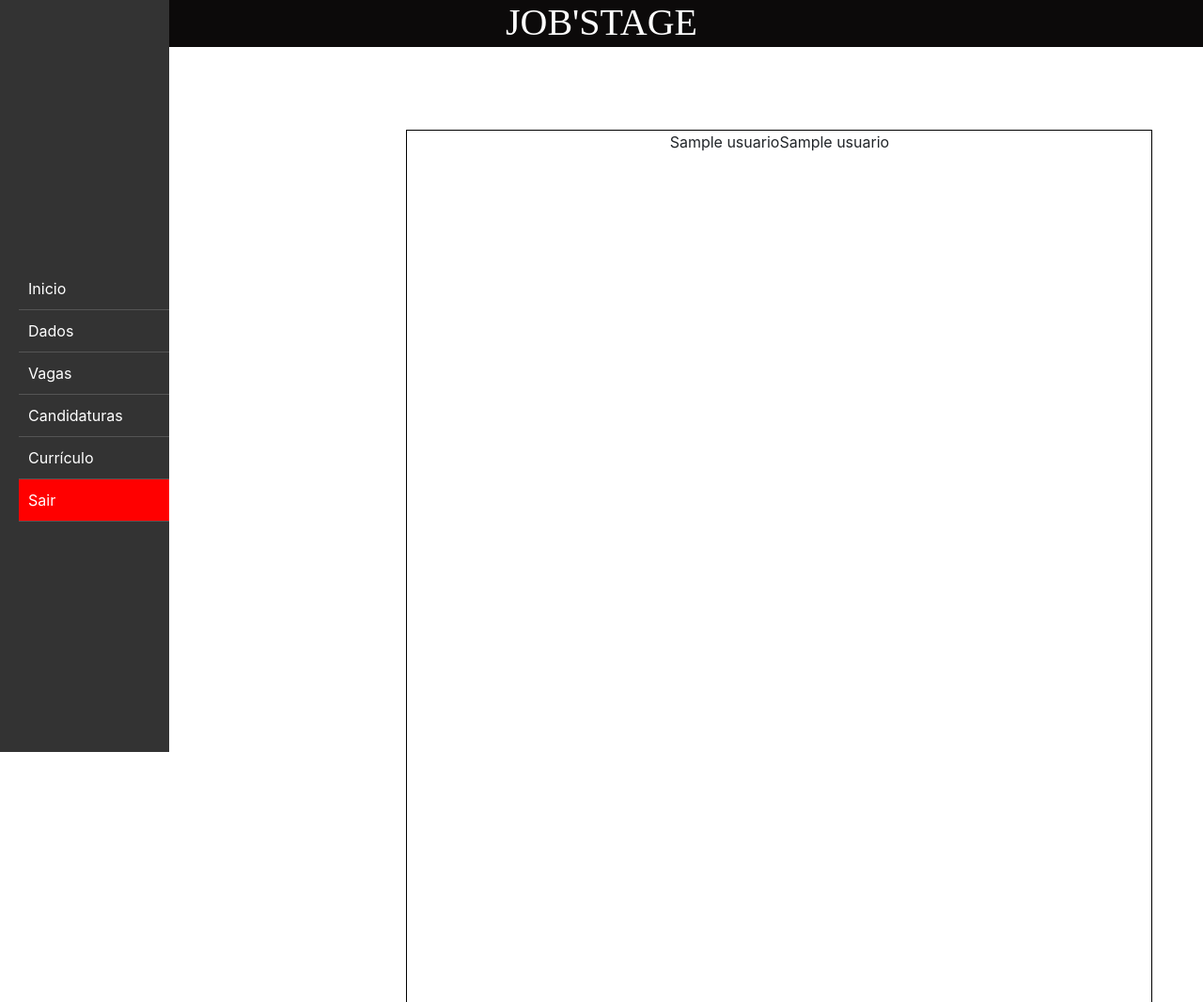
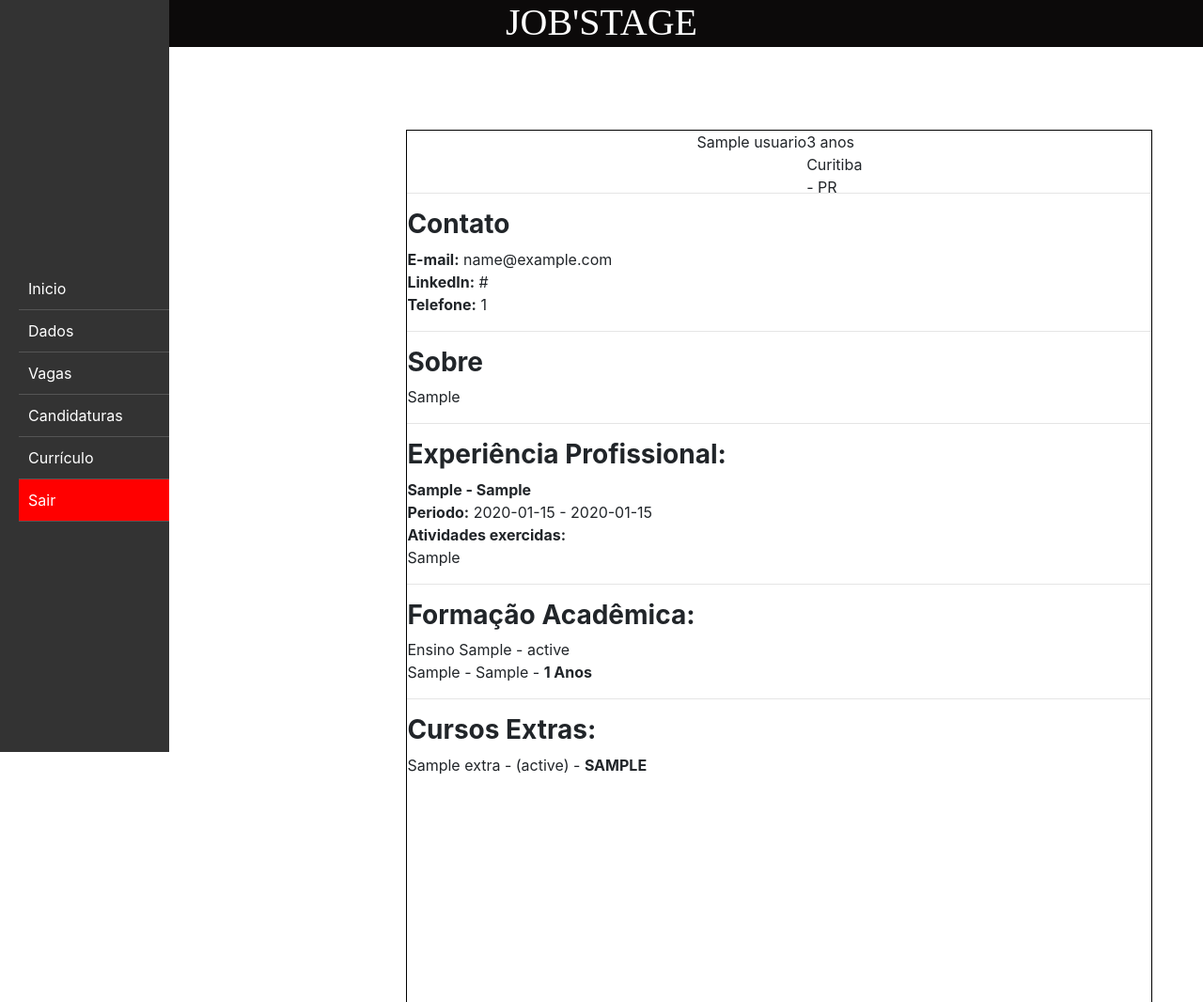
Before and after one commit to NelsonSilvaa/jobstage, a PHP site: page /usuario/dados-usuario/curriculo.php in a window 1280 px wide. Shown: the top 1066 px of the page at 94% size. Run offline with PHP 8.4, Linux system fonts and the light colour scheme; the visitor is signed in with stand-in values (Sample User, id 1); tables that the repository leaves empty hold one stand-in row (values such as "Sample post").

Commit message:
criação curriculo p1.0

```diff
--- a/usuario/dados-usuario/curriculo.php
+++ b/usuario/dados-usuario/curriculo.php
@@ -7,12 +7,6 @@ session_start();
     include("../../src/configs/conexao.php");
 
     $user_id = $_SESSION['ID_USUARIO'];
-
-    $sql = "SELECT * FROM usuario
-            WHERE ID_USUARIO = $user_id";
-
-    $resultado = mysqli_query($conn, $sql);
-    $query = mysqli_fetch_assoc($resultado);
 
 ?>
 <!DOCTYPE html>
@@ -25,6 +19,8 @@ session_start();
     <link rel="stylesheet" href="https://stackpath.bootstrapcdn.com/bootstrap/4.5.2/css/bootstrap.min.css">
     <link rel="stylesheet" href="../../css/index.css">
     <link rel="stylesheet" href="../../css/layout.css">
+    <link rel="stylesheet" href="../../css/sweetalert2.css">
+    <link rel="stylesheet" href="../../css/validacoes.css">
     <meta http-equiv="Cache-Control" content="no-cache" />
     <script src="../../src/JS/jquery-3.6.4.js"></script>
     <a href="../../index.html">
@@ -54,20 +50,135 @@ session_start();
 
     <div class="container-dados">
         <div style="width: 794px; height: 1123px; border: 1px solid black;">
+        <?php
+            $sqlUser = "SELECT * FROM usuario
+            WHERE ID_USUARIO = $user_id";
+
+            $resultadoU = mysqli_query($conn, $sqlUser);
+            $queryU = mysqli_fetch_assoc($resultadoU);
+
+            $dataNascimento = $queryU['DATA_NASC'];
+
+
+            // Cria um objeto DateTime para a data de nascimento
+            $dataNascimentoObj = date_create($dataNascimento);
+
+            // Cria um objeto DateTime para a data atual
+            $dataAtualObj = date_create();
+
+            // Calcula a diferença entre as duas datas
+            $diferenca = date_diff($dataNascimentoObj, $dataAtualObj);
+
+            // Obtém a idade a partir da diferença de anos
+            $idade = $diferenca->y;
+
+
+        ?>
             <header style="background-color: white;">
                 <div class="nome">
-                    <?php echo $query['NOME'] ?>
+                    <?php echo $queryU['NOME'] ?>
                 </div>
                 <div class="dados-pessoais">
-                    <?php echo $query['NOME'] ?>
+                    <div class="dados-idade">
+                        <?php echo $idade ?> anos
+                    </div>
+                    <div class="dados-civil">
+                        Curitiba
+                    </div>
+                    <div class="daos-localidade">
+                        - PR
+                    </div>
                 </div>
             </header>
             <main>
+                <div class="Contato">
+                    <hr>
+                    <h3><b>Contato</b></h3>
+                    <div class="contato-email">
+                        <b>E-mail:</b>  <?php echo $queryU['EMAIL'] ?>
+                    </div>
+                    <div class="contato-linkedin">
+                        <b>LinkedIn:</b>  <?php echo $queryU['LINKEDIN'] ?>
+                    </div>
+                    <div class="contato-telefone">
+                        <b>Telefone:</b>  <?php echo $queryU['TELEFONE'] ?>
+                    </div>
+                </div>
+               <div class="sobre">
+                    <hr>
+                    <h3><b>Sobre</b></h3>
+                    <div class="conteudo-sobre">
+                        <?php echo $queryU['SOBRE'] ?>
+                    </div>
+
+               </div>
+               <div class="experiencia">
+                    <hr>
+                    <h3><b>Experiência Profissional:</b></h3>
+                    <?php
+                        $sqlExp = "SELECT * FROM experiencia
+                        WHERE ID_USUARIO = $user_id";
+
+                        $res = $conn->query($sqlExp);
+
+                        $qtd = $res->num_rows;
+                        while ($row = $res->fetch_object()){
+                            echo '  <div class="empresa-cargo">
+                                        <b>' . $row->EMPRESA . ' - ' . $row->CARGO . '</b>
+                                    </div>
+                                    <div class="periodo-exp">
+                                        <b>Periodo:</b> ' . $row->INICIO . ' - ' . (isset($row->FIM) ? $row->FIM : "Atual") . '
+                                    </div>
+                                    <div class="atv-exp">
+                                        <b>Atividades exercidas:</b>
+                                        <br>
+                                        ' . $row->ATIVIDADES . '
+                                    </div>';
+                        }
+                    ?>
+                </div>
+                <div class="formacao">
+                    <hr>
+                    <h3><b>Formação Acadêmica:</b></h3>
+                    <?php
+                        $sqlFormacao = "SELECT * FROM formacao
+                        WHERE ID_USUARIO = $user_id";
+
+                        $res = $conn->query($sqlFormacao);
+
+                        $qtd = $res->num_rows;
+                        while ($row = $res->fetch_object()){
+                            echo '  <div>
+                                        <div class="nivel">
+                                            Ensino '.$row->NIVEL.' - '.$row->STATUS.'
+                                        </div>
+                                        <div class="instituicao_curso">
+                                            '.$row->INSTITUICAO.' - '.$row->CURSO.' - <b>'.$row->DURACAO.' Anos</b>
+                                        </div>
+                                    </div>';
+                        }
+                    ?>
+                </div>
+                <div class="curso-extra">
+                    <hr>
+                    <h3><b>Cursos Extras:</b></h3>
+                    <?php
+                        $sqlFormacao = "SELECT * FROM curso_extra
+                        WHERE ID_USUARIO = $user_id";
+
+                        $res = $conn->query($sqlFormacao);
+
+                        $qtd = $res->num_rows;
+                        while ($row = $res->fetch_object()){
+                            echo '  <div class="curso_extra">
+                                        '.$row->NOME.' - ('.$row->STATUS.') - <b>'. strtoupper($row->INSTITUICAO) .'</b></b>
+                                    </div>';
+                        }
+                    ?>
+                </div>
+
 
             </main>
-            <footer>
-
-            </footer>
         </div>
     </div>
 
```
Also changed, not shown: usuario/candidaturas.php (+8 -0 lines), usuario/vagas.php (+10 -1 lines).
